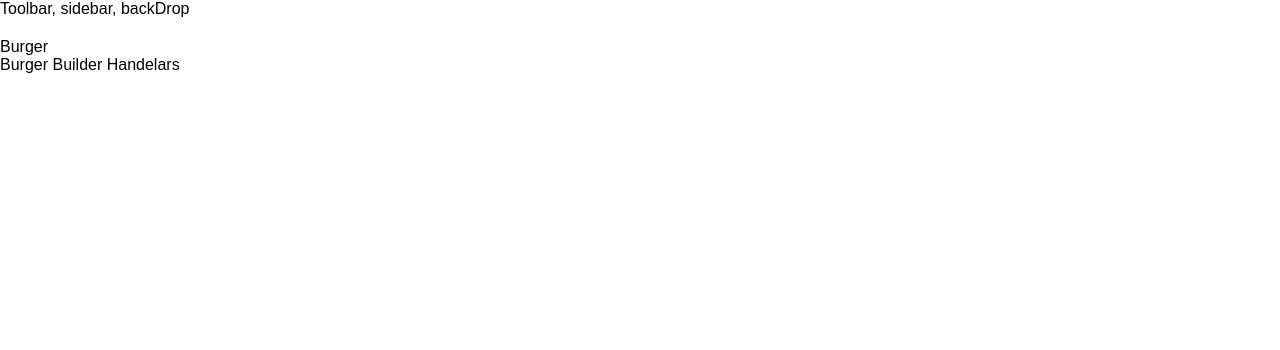
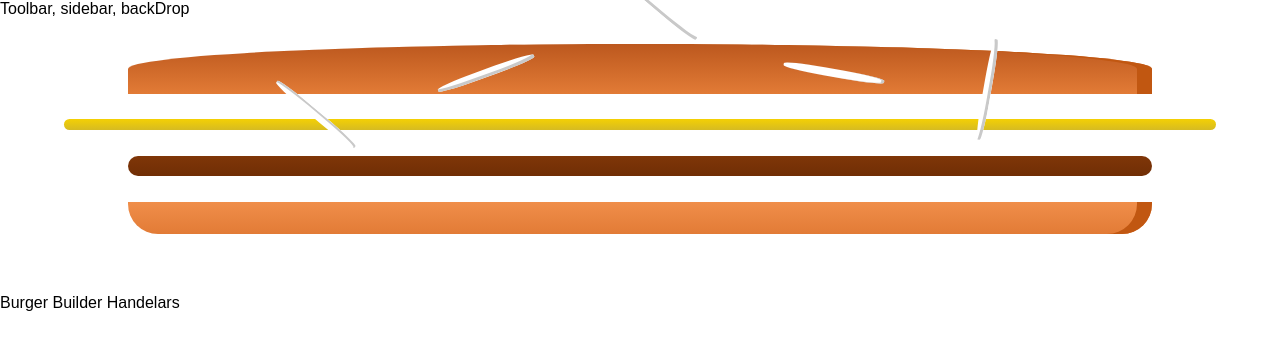
Before and after one commit to azmul/reactjs-burger-builder-app, a React app: page / in a window 1280 px wide. Shown: the top 350 px of the page. Built offline with nearby package versions, Linux system fonts and the light colour scheme.

Commit message:
add burger ingredients

```diff
--- /dev/null
+++ b/src/components/Burger/Burger.css
@@ -0,0 +1,8 @@
+.Burger{
+    width: 100%;
+    height: 250px;
+    margin: auto;
+    text-align: center;
+    font-weight: bold;
+    font-size: 1rem;
+}
--- a/src/components/Burger/Burger.js
+++ b/src/components/Burger/Burger.js
@@ -0,0 +1,16 @@
+import React, {Component} from 'react';
+import BurgerIngredient from './BurgerIngredients/BurgerIngredients';
+import classes from './Burger.css';
+
+const Burger = (props) =>{
+   return(
+       <div className={classes.Burger}>
+            <BurgerIngredient type="bread-top" />
+            <BurgerIngredient type="cheese" />
+            <BurgerIngredient type="meat" />
+            <BurgerIngredient type="bread-bottom" />
+       </div>
+   )
+}
+
+export default Burger;
--- a/src/components/Burger/BurgerIngredients/BurgerIngredients.js
+++ b/src/components/Burger/BurgerIngredients/BurgerIngredients.js
@@ -1,6 +1,6 @@
 import React, {Component} from 'react';
-import PropTypes from 'prop-types';
-import classes from './BugerIngredients.css';
+import propTypes from 'prop-types';
+import classes from './BurgerIngredients.css';
 
 class BurgerIngredients extends Component{
     render(){
@@ -34,12 +34,12 @@ class BurgerIngredients extends Component{
         }
 
         return ingredient;
-        }
+    }
 }
 
 
-BurgerIngredients.PropTypes = {
-   type: PropTypes.string.isRequired
+BurgerIngredients.propTypes = {
+   type: propTypes.string.isRequired
 }
 
 export default BurgerIngredients;
--- a/src/containers/BurgerBuilder/BurgerBuilder.js
+++ b/src/containers/BurgerBuilder/BurgerBuilder.js
@@ -1,12 +1,13 @@
 import React , {Component} from 'react';
 import Aux from '../../hoc/Aux';
+import Burger from '../../components/Burger/Burger';
 
 class BurgerBuilder extends Component{
 
     render(){
         return(
            <Aux>
-               <div>Burger</div>
+               <Burger />
                <div>Burger Builder Handelars</div>
            </Aux>
         )
```
